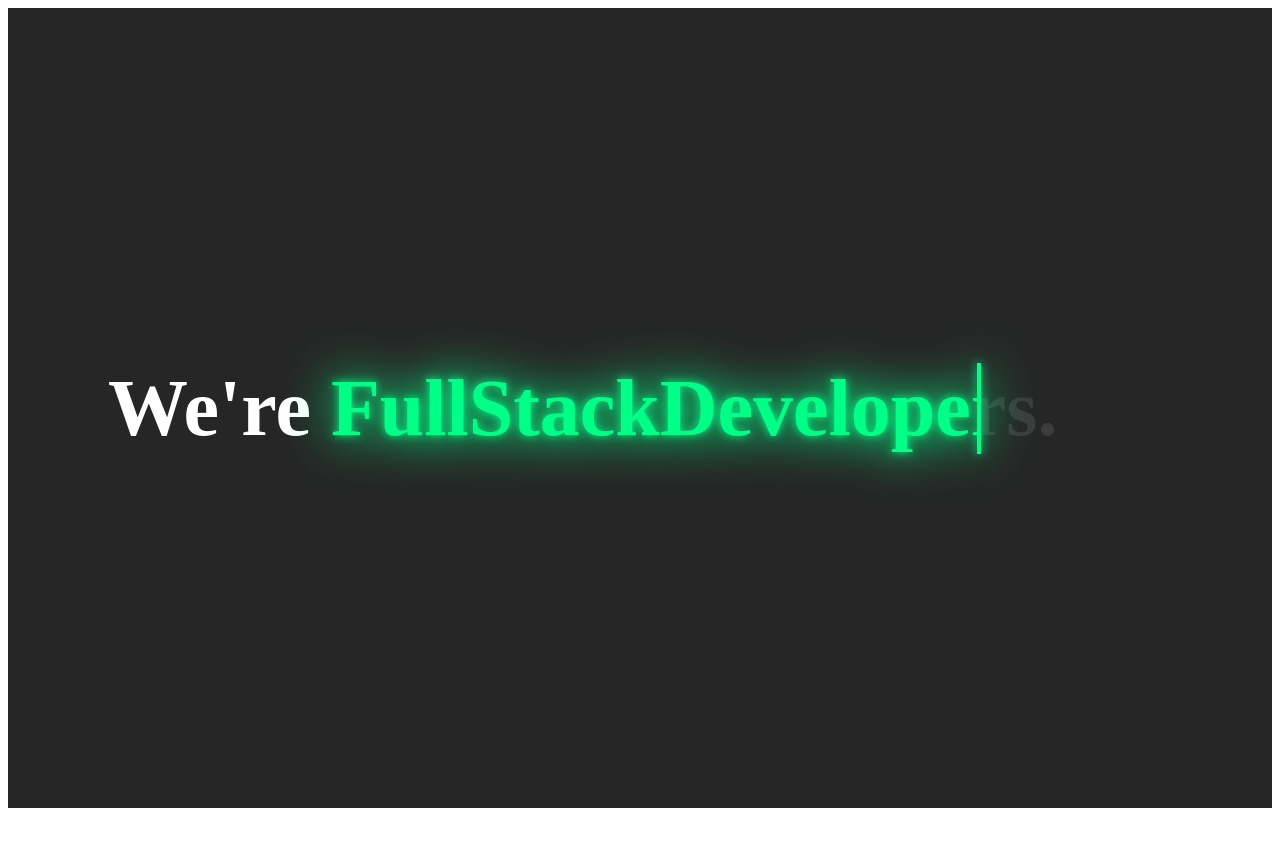
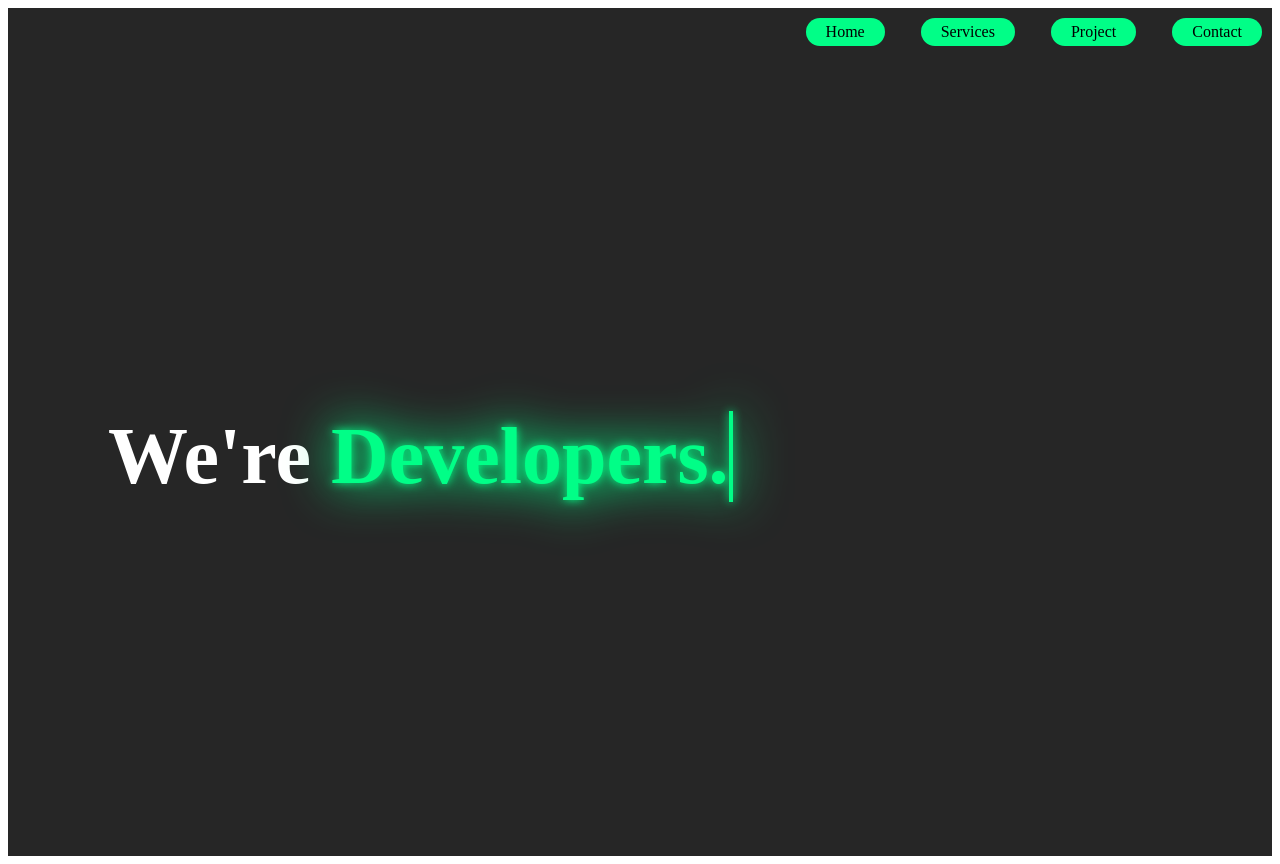
Before and after one commit to leonelborgesdev/landingBuhoSoft, a React (Create React App) app: page / in a window 1280 px wide. Before the commit the page ends 816 px from the top, so only its background shows below. Built offline with nearby package versions, Linux system fonts and the light colour scheme.

Commit message:
navigation

```diff
--- a/src/App.js
+++ b/src/App.js
@@ -1,8 +1,10 @@
 import { LandingHeader } from "./components/LandingHeader/LandingHeader";
+import { Nav } from "./components/Nav/Nav";
 
 function App() {
   return (
     <div className="App">
+      <Nav />
       <LandingHeader />
     </div>
   );
--- /dev/null
+++ b/src/components/Nav/Nav.css
@@ -0,0 +1,13 @@
+.Navigation{
+    display: flex;
+    background-color: #262626;
+    justify-content: end;
+    gap: 1rem;
+}
+.Navigation span{
+    cursor: pointer;
+    background-color: #01fe87;
+    border-radius: 20px;
+    padding: 5px 20px;
+    margin: 10px;
+}
--- /dev/null
+++ b/src/components/Nav/Nav.jsx
@@ -0,0 +1,13 @@
+import React from "react";
+import "./Nav.css";
+
+export const Nav = () => {
+  return (
+    <div className="Navigation">
+      <span>Home</span>
+      <span>Services</span>
+      <span>Project</span>
+      <span>Contact</span>
+    </div>
+  );
+};
```
